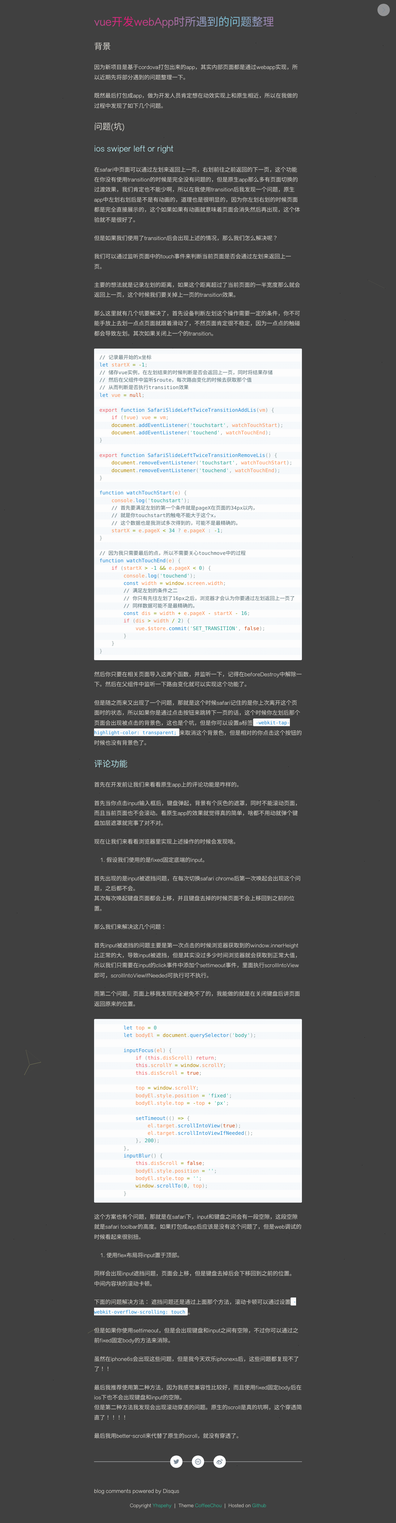
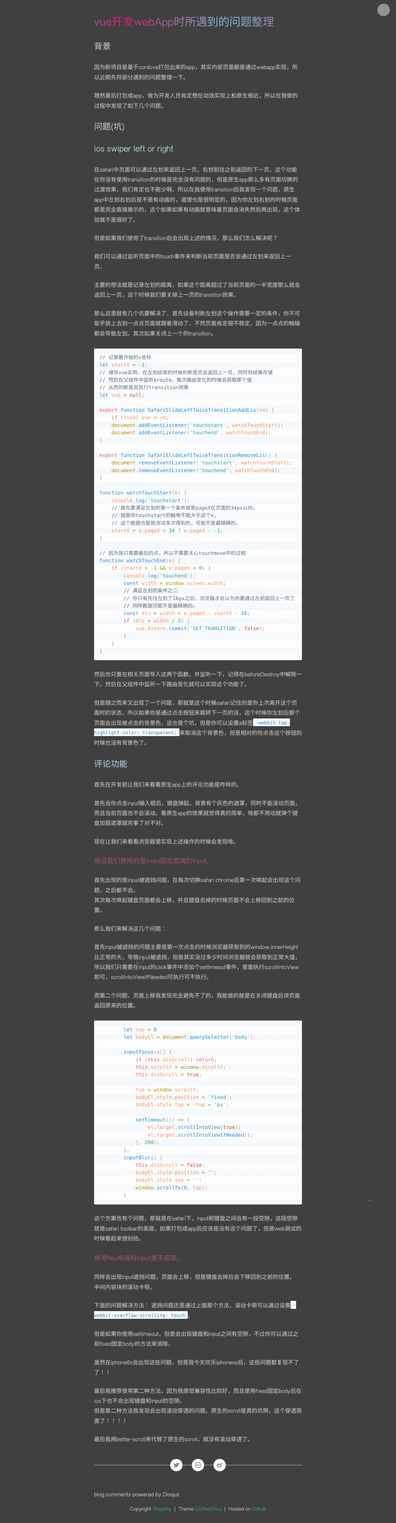
Before and after one commit to Yhspehy/Yhspehy.github.io, a Jekyll site: the page built from _posts/tech/2018-9-26-problems in webApp.md, in a window 1280 px wide. Shown: the whole page at 31% size. Built offline with Jekyll 4.4.1, drawn with Linux system fonts in a browser that asks for light colours; comment, search, counter and statistics services are not loaded.

Commit message:
add: problems in webapp

```diff
--- a/_posts/tech/2018-9-26-problems in webApp.md
+++ b/_posts/tech/2018-9-26-problems in webApp.md
@@ -121,7 +121,7 @@
 这个方案也有个问题，那就是在safari下，input和键盘之间会有一段空隙，这段空隙就是safari toolbar的高度。如果打包成app后应该是没有这个问题了，但是web调试的时候看起来很别扭。
 
 
-2. 使用flex布局将input置于顶部。
+### 使用flex布局将input置于底部。
 
 同样会出现input遮挡问题，页面会上移，但是键盘去掉后会下移回到之前的位置。
 中间内容块的滚动卡顿。
@@ -136,4 +136,4 @@
 最后我推荐使用第二种方法，因为我感觉兼容性比较好，而且使用fixed固定body后在ios下也不会出现键盘和input的空隙。
 但是第二种方法我发现会出现滚动穿透的问题。原生的scroll是真的坑啊，这个穿透简直了！！！！
 
-最后我用better-scroll来代替了原生的scroll，就没有穿透了。
+最后我用better-scroll来代替了原生的scroll，就没有滚动穿透了。
```
Also changed, not shown: other parts of _posts/tech/2018-9-26-problems in webApp.md (+1 -1 lines).
